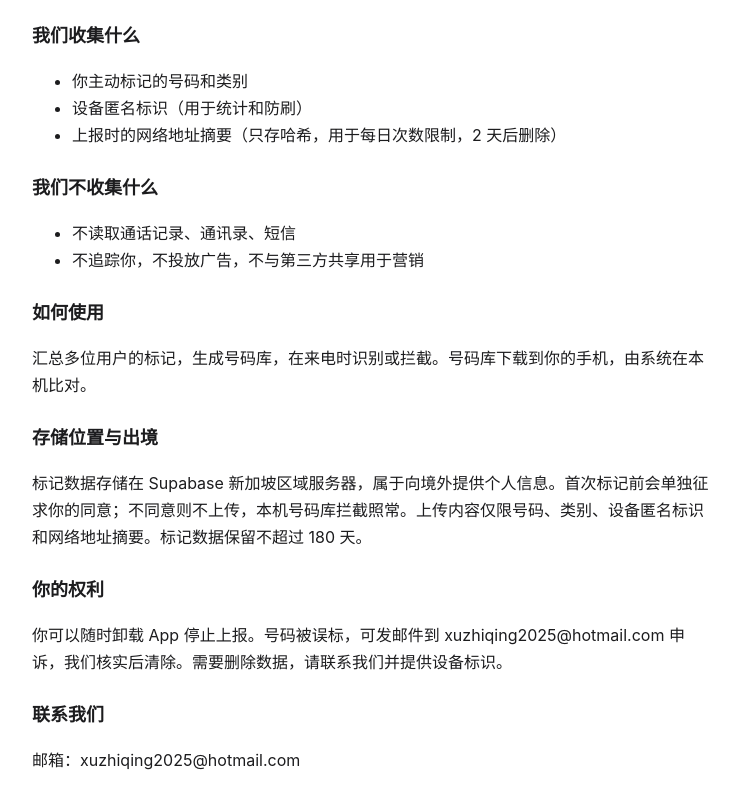
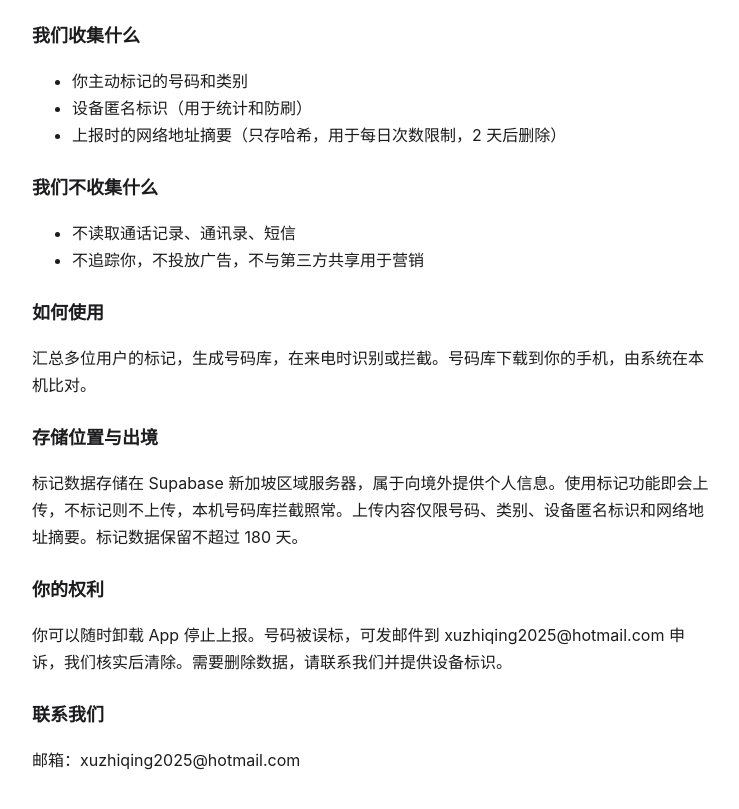
Before and after one commit to xuzhiqing2014-rgb/guardmycall-web, a plain HTML site: page privacy.html in a window 1280 px wide. Shown: the part 127-936 px from the top of the page, without its empty margins (268-1007 px from the left). Drawn offline with Linux system fonts and the light colour scheme.

Commit message:
隐私政策：出境说明

```diff
--- a/privacy.html
+++ b/privacy.html
@@ -4,7 +4,7 @@
 <h2>我们收集什么</h2><ul><li>你主动标记的号码和类别</li><li>设备匿名标识（用于统计和防刷）</li><li>上报时的网络地址摘要（只存哈希，用于每日次数限制，2 天后删除）</li></ul>
 <h2>我们不收集什么</h2><ul><li>不读取通话记录、通讯录、短信</li><li>不追踪你，不投放广告，不与第三方共享用于营销</li></ul>
 <h2>如何使用</h2><p>汇总多位用户的标记，生成号码库，在来电时识别或拦截。号码库下载到你的手机，由系统在本机比对。</p>
-<h2>存储位置与出境</h2><p>标记数据存储在 Supabase 新加坡区域服务器，属于向境外提供个人信息。首次标记前会单独征求你的同意；不同意则不上传，本机号码库拦截照常。上传内容仅限号码、类别、设备匿名标识和网络地址摘要。标记数据保留不超过 180 天。</p>
+<h2>存储位置与出境</h2><p>标记数据存储在 Supabase 新加坡区域服务器，属于向境外提供个人信息。使用标记功能即会上传，不标记则不上传，本机号码库拦截照常。上传内容仅限号码、类别、设备匿名标识和网络地址摘要。标记数据保留不超过 180 天。</p>
 <h2>你的权利</h2><p>你可以随时卸载 App 停止上报。号码被误标，可发邮件到 xuzhiqing2025@hotmail.com 申诉，我们核实后清除。需要删除数据，请联系我们并提供设备标识。</p>
 <h2>联系我们</h2><p>邮箱：xuzhiqing2025@hotmail.com</p>
 </body></html>
```
